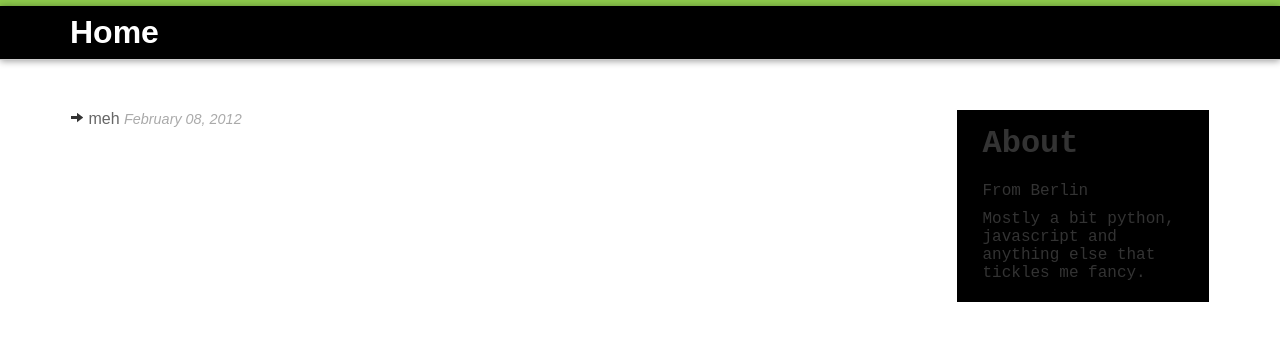
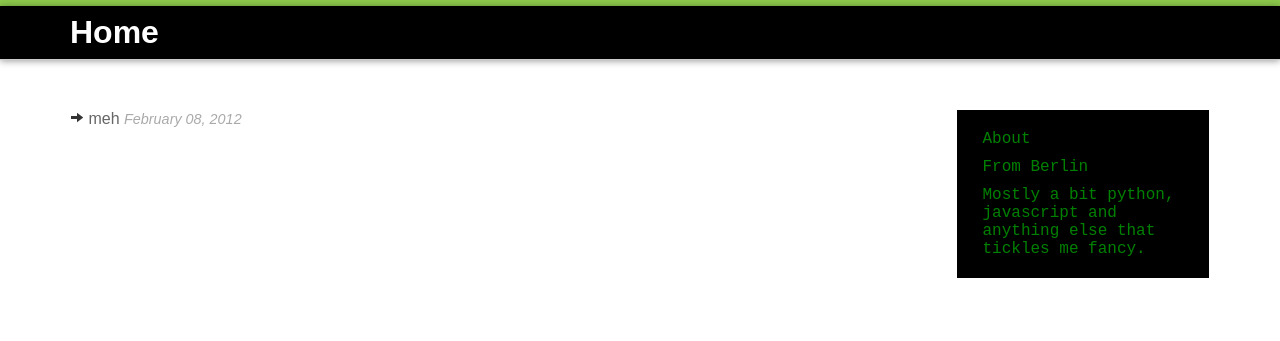
Before and after one commit to MartinPeschke/martinpeschke.github.com, a Jekyll site: the page built from index.markdown, in a window 1280 px wide. Shown: the top 341 px of the page. Built offline with Jekyll 4.4.1, drawn with Linux system fonts in a browser that asks for light colours; Markdown is read by kramdown in place of the engine named in the settings.

Commit message:
the emapire

```diff
--- a/_includes/aboutme.html
+++ b/_includes/aboutme.html
@@ -1,3 +1,3 @@
-<h1>About</h1>
+<p>About</p>
 <p>From Berlin</p>
 <p>Mostly a bit python, javascript and anything else that tickles me fancy.</p>
--- a/static/css/site.less
+++ b/static/css/site.less
@@ -37,8 +37,8 @@ header {
 .aboutme {
   font-family:"Courier New", monospace;
   background:black;
+  color:green;
   padding: 15px 0;
-  h1{padding: 0 25px 15px;}
   p {padding: 5px 25px;}
 }
 .post-overview li{
```
